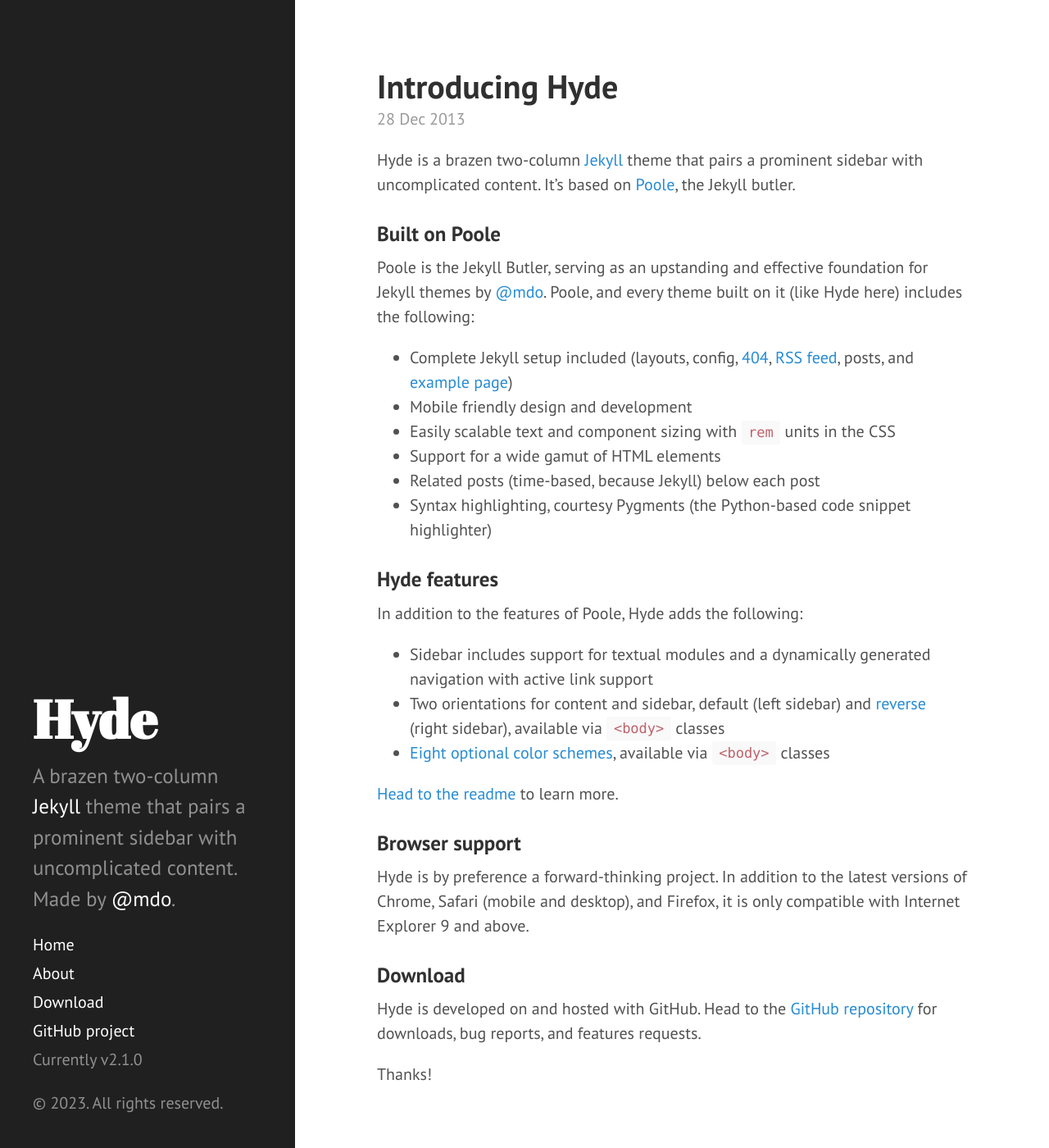
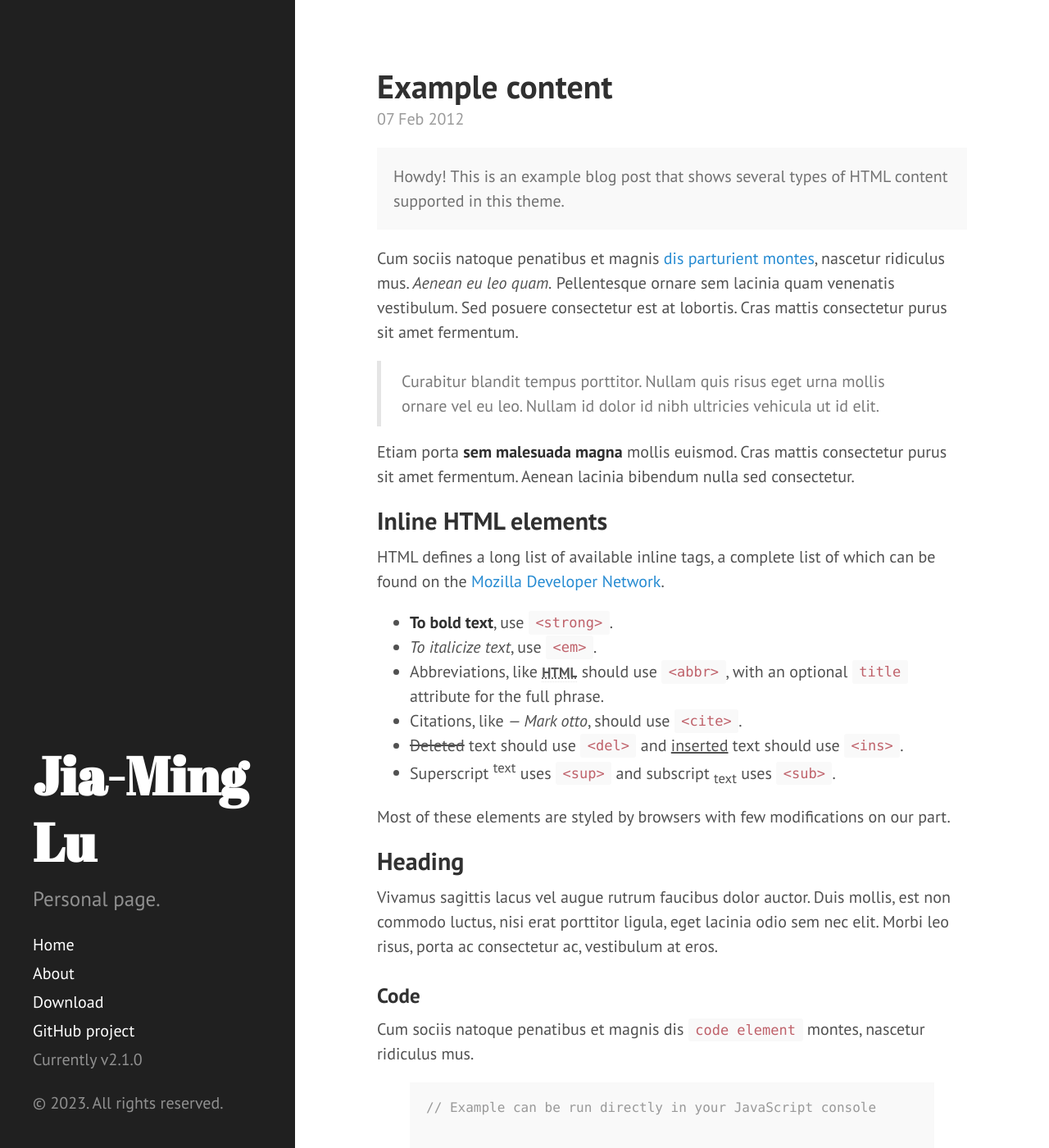
Before and after one commit to jaimeyzzz/jaimeyzzz.github.io, a Jekyll site: the page built from index.html, in a window 1280 px wide and 1400 px high. Shown: the whole window at 82% size. Built offline with Jekyll 4.4.1, drawn with Linux system fonts in a browser that asks for light colours; Markdown is read by kramdown in place of the engine named in the settings; the list of posts is cut into pages by our own code; some of the changed text lies outside the part shown.

Commit message:
[update config]

```diff
--- a/CNAME
+++ b/CNAME
@@ -1 +1 @@
-hyde.getpoole.com
+www.jaimeyzzz.com
--- a/_config.yml
+++ b/_config.yml
@@ -7,15 +7,15 @@
 # relative_permalinks: true
 
 # Setup
-title:            Hyde
-tagline:          'A Jekyll theme'
-description:      'A brazen two-column <a href="http://jekyllrb.com" target="_blank">Jekyll</a> theme that pairs a prominent sidebar with uncomplicated content. Made by <a href="https://twitter.com/mdo" target="_blank">@mdo</a>.'
-url:              http://hyde.getpoole.com
+title:            Jia-Ming Lu
+tagline:          'Personal Page'
+description:      'Personal page.'
+url:              http://jaimeyzzz.github.io
 baseurl:          /
 
 author:
-  name:           'Mark Otto'
-  url:            https://twitter.com/mdo
+  name:           'Jia-Ming Lu'
+  url:            https://twitter.com/jaimeyzzz
 
 paginate:         5
 
@@ -23,4 +23,4 @@
 version:          2.1.0
 
 github:
-  repo:           https://github.com/poole/hyde
+  repo:           https://github.com/jaimeyzzz/jaimeyzzz.github.io
--- a/_posts/2012-02-06-whats-jekyll.md
+++ /dev/null
@@ -1,12 +0,0 @@
----
-layout: post
-title: What's Jekyll?
----
-
-[Jekyll](http://jekyllrb.com) is a static site generator, an open-source tool for creating simple yet powerful websites of all shapes and sizes. From [the project's readme](https://github.com/mojombo/jekyll/blob/master/README.markdown):
-
-  > Jekyll is a simple, blog aware, static site generator. It takes a template directory [...] and spits out a complete, static website suitable for serving with Apache or your favorite web server. This is also the engine behind GitHub Pages, which you can use to host your project’s page or blog right here from GitHub.
-
-It's an immensely useful tool and one we encourage you to use here with Hyde.
-
-Find out more by [visiting the project on GitHub](https://github.com/mojombo/jekyll).
--- a/_posts/2013-12-28-introducing-hyde.md
+++ /dev/null
@@ -1,37 +0,0 @@
----
-layout: post
-title: Introducing Hyde
----
-
-Hyde is a brazen two-column [Jekyll](http://jekyllrb.com) theme that pairs a prominent sidebar with uncomplicated content. It's based on [Poole](http://getpoole.com), the Jekyll butler.
-
-### Built on Poole
-
-Poole is the Jekyll Butler, serving as an upstanding and effective foundation for Jekyll themes by [@mdo](https://twitter.com/mdo). Poole, and every theme built on it (like Hyde here) includes the following:
-
-* Complete Jekyll setup included (layouts, config, [404](/404), [RSS feed](/atom.xml), posts, and [example page](/about))
-* Mobile friendly design and development
-* Easily scalable text and component sizing with `rem` units in the CSS
-* Support for a wide gamut of HTML elements
-* Related posts (time-based, because Jekyll) below each post
-* Syntax highlighting, courtesy Pygments (the Python-based code snippet highlighter)
-
-### Hyde features
-
-In addition to the features of Poole, Hyde adds the following:
-
-* Sidebar includes support for textual modules and a dynamically generated navigation with active link support
-* Two orientations for content and sidebar, default (left sidebar) and [reverse](https://github.com/poole/lanyon#reverse-layout) (right sidebar), available via `<body>` classes
-* [Eight optional color schemes](https://github.com/poole/hyde#themes), available via `<body>` classes
-
-[Head to the readme](https://github.com/poole/hyde#readme) to learn more.
-
-### Browser support
-
-Hyde is by preference a forward-thinking project. In addition to the latest versions of Chrome, Safari (mobile and desktop), and Firefox, it is only compatible with Internet Explorer 9 and above.
-
-### Download
-
-Hyde is developed on and hosted with GitHub. Head to the <a href="https://github.com/poole/hyde">GitHub repository</a> for downloads, bug reports, and features requests.
-
-Thanks!
--- a/about.md
+++ b/about.md
@@ -2,29 +2,3 @@
 layout: page
 title: About
 ---
-
-<p class="message">
-  Hey there! This page is included as an example. Feel free to customize it for your own use upon downloading. Carry on!
-</p>
-
-In the novel, *The Strange Case of Dr. Jeykll and Mr. Hyde*, Mr. Poole is Dr. Jekyll's virtuous and loyal butler. Similarly, Poole is an upstanding and effective butler that helps you build Jekyll themes. It's made by [@mdo](https://twitter.com/mdo).
-
-There are currently two themes built on Poole:
-
-* [Hyde](http://hyde.getpoole.com)
-* [Lanyon](http://lanyon.getpoole.com)
-
-Learn more and contribute on [GitHub](https://github.com/poole).
-
-## Setup
-
-Some fun facts about the setup of this project include:
-
-* Built for [Jekyll](http://jekyllrb.com)
-* Developed on GitHub and hosted for free on [GitHub Pages](https://pages.github.com)
-* Coded with [Sublime Text 2](http://sublimetext.com), an amazing code editor
-* Designed and developed while listening to music like [Blood Bros Trilogy](https://soundcloud.com/maddecent/sets/blood-bros-series)
-
-Have questions or suggestions? Feel free to [open an issue on GitHub](https://github.com/poole/issues/new) or [ask me on Twitter](https://twitter.com/mdo).
-
-Thanks for reading!
```
Also changed, not shown: LICENSE.md, README.md (deleted).
